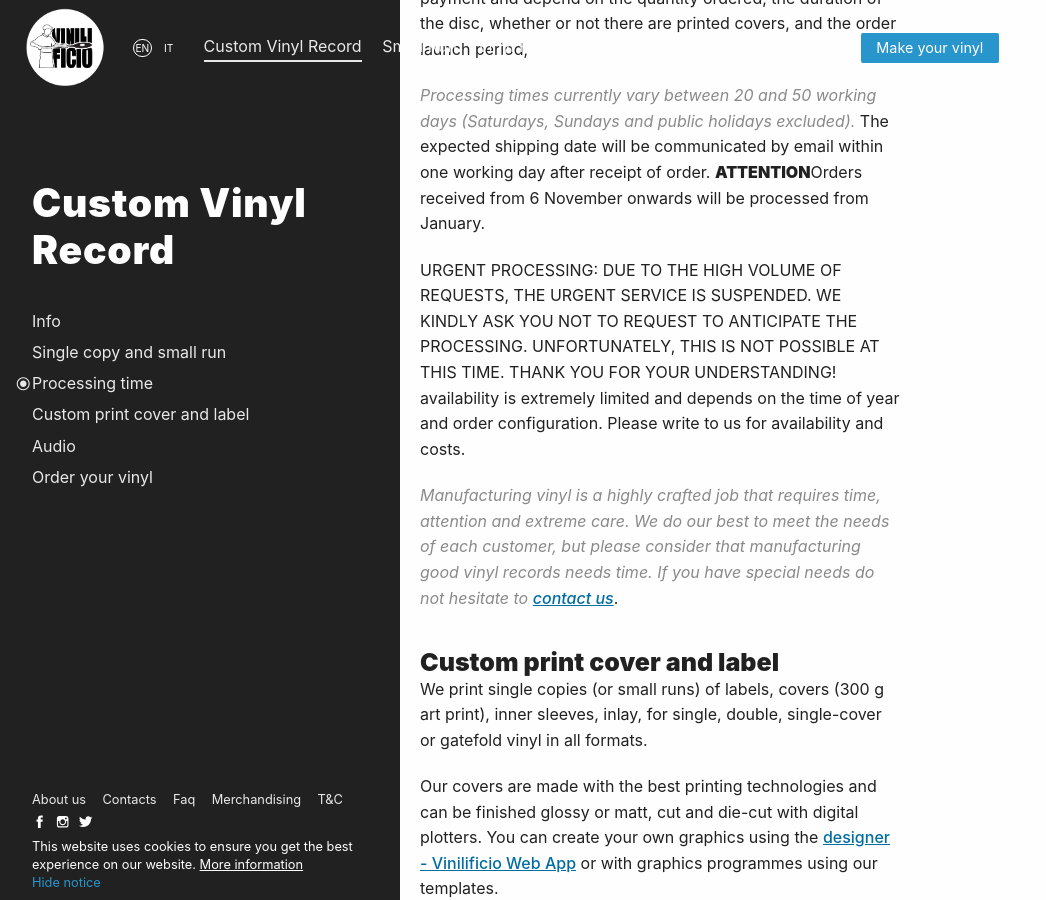
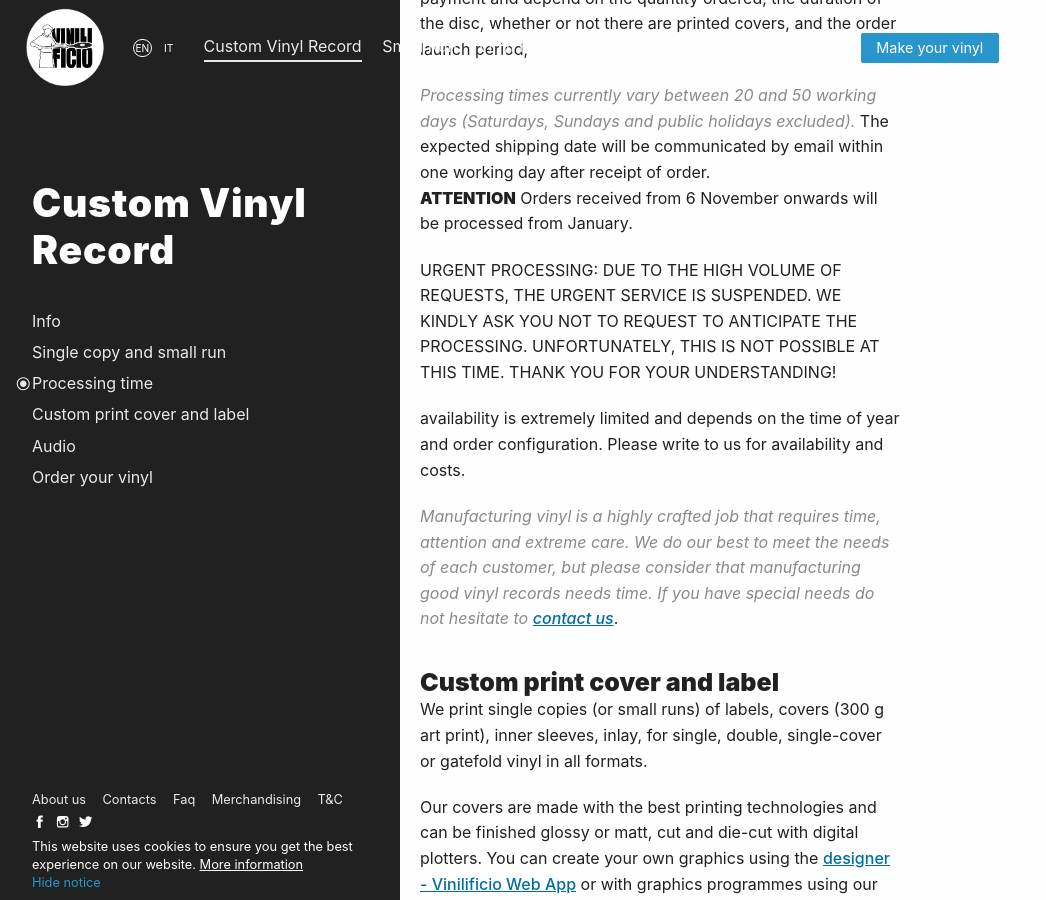
Before and after one commit to Vinilificio/vinilificio.com, a Jekyll site: the page built from en/single-copy.md, in a window 1280 px wide and 900 px high, scrolled down 2185 px. Shown: the whole window, without its empty margins (0-1046 px from the left). Built offline with Jekyll 4.4.1, drawn with Linux system fonts in a browser that asks for light colours; nearby versions of some CDN libraries; comment, search, counter and statistics services are not loaded.

Commit message:
spaces and breaks

```diff
--- a/en/single-copy.md
+++ b/en/single-copy.md
@@ -69,11 +69,12 @@
 
 Processing and shipping times are calculated from the date of payment and depend on the quantity ordered, the duration of the disc, whether or not there are printed covers, and the order launch period,
 
-<i>Processing times currently vary between 20 and 50 working days (Saturdays, Sundays and public holidays excluded).</i> The expected shipping date will be communicated by email within one working day after receipt of order.
-<b>ATTENTION</b>Orders received from 6 November onwards will be processed from January.
+<i>Processing times currently vary between 20 and 50 working days (Saturdays, Sundays and public holidays excluded).</i> The expected shipping date will be communicated by email within one working day after receipt of order. <br>
+<b>ATTENTION</b> Orders received from 6 November onwards will be processed from January.
 
 
 URGENT PROCESSING: DUE TO THE HIGH VOLUME OF REQUESTS, THE URGENT SERVICE IS SUSPENDED. WE KINDLY ASK YOU NOT TO REQUEST TO ANTICIPATE THE PROCESSING. UNFORTUNATELY, THIS IS NOT POSSIBLE AT THIS TIME. THANK YOU FOR YOUR UNDERSTANDING!
+
 availability is extremely limited and depends on the time of year and order configuration. Please write to us for availability and costs.<BR>
 
 _Manufacturing vinyl is a highly crafted job that requires time, attention and extreme care. We do our best to meet the needs of each customer, but please consider that manufacturing good vinyl records needs time. If you have special needs do not hesitate to [contact us](/en/contacts/)_.
```
